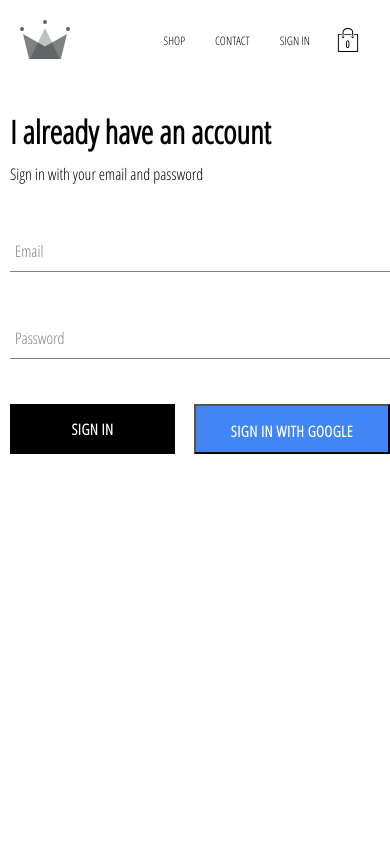
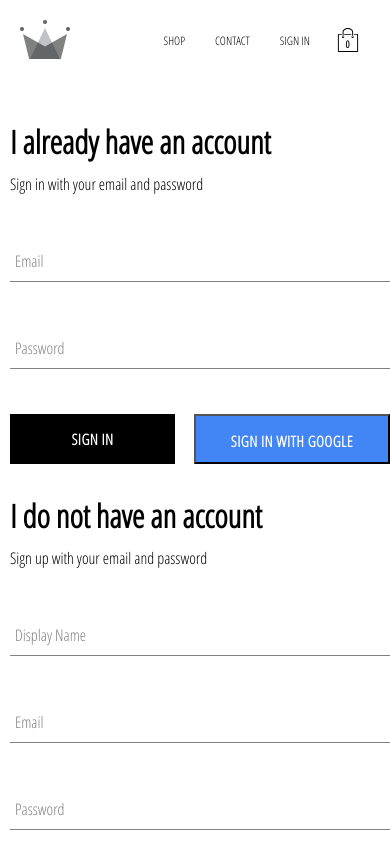
Before and after one commit to AbSamad99/crwn-clothing, a React (Create React App) app in the folder client/: page /signin in a window 390 px wide. Shown: the top 844 px of the page. Built offline with nearby package versions, Linux system fonts and the light colour scheme; no server answers.

Commit message:
Trying to make our app mobile friendly v3

```diff
--- a/client/src/components/collection-item/collection-item.styles.jsx
+++ b/client/src/components/collection-item/collection-item.styles.jsx
@@ -20,6 +20,7 @@ export const CollectionItemContainer = styled.div`
 
   @media screen and (max-width:800px){
     width:40vw;
+
 
     &:hover {
     .image {
--- a/client/src/components/sign-in/sign-in.styles.scss
+++ b/client/src/components/sign-in/sign-in.styles.scss
@@ -10,4 +10,7 @@
         display: flex;
         justify-content: space-between;
     }
+    @media screen and (max-width:800px){
+        margin: 10px 0;
+    }
 }
--- a/client/src/components/sign-up/sign-up.styles.scss
+++ b/client/src/components/sign-up/sign-up.styles.scss
@@ -6,4 +6,8 @@
     .title{
         margin: 10px 0;
     }
+
+    @media screen and (max-width:800px){
+        margin: 10px 0;
+    }
 }
--- a/client/src/pages/sign-in-and-sign-up/sign-in-and-sign-up.styles.scss
+++ b/client/src/pages/sign-in-and-sign-up/sign-in-and-sign-up.styles.scss
@@ -3,4 +3,8 @@
     display: flex;
     justify-content: space-between;
     margin: 30px auto;
+
+    @media screen and (max-width:800px){
+        flex-direction: column;
+    }
 }
```
